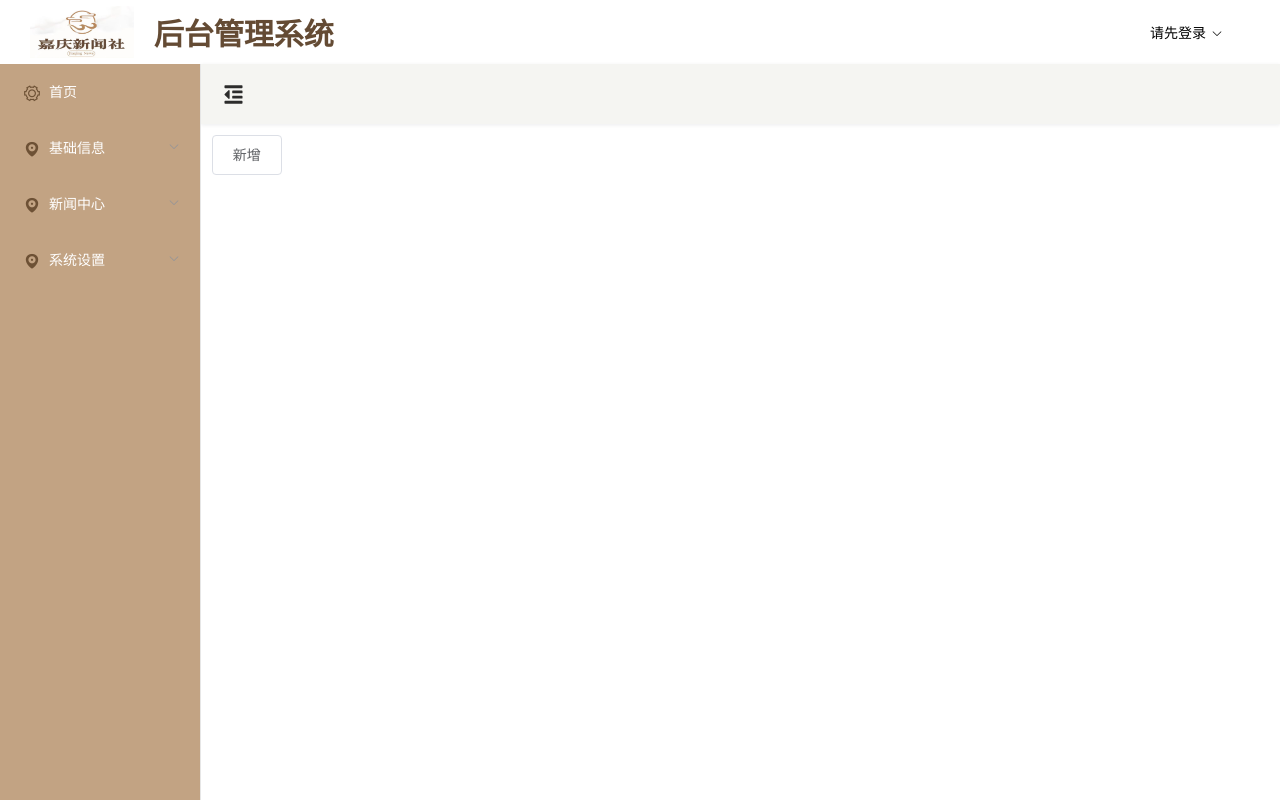
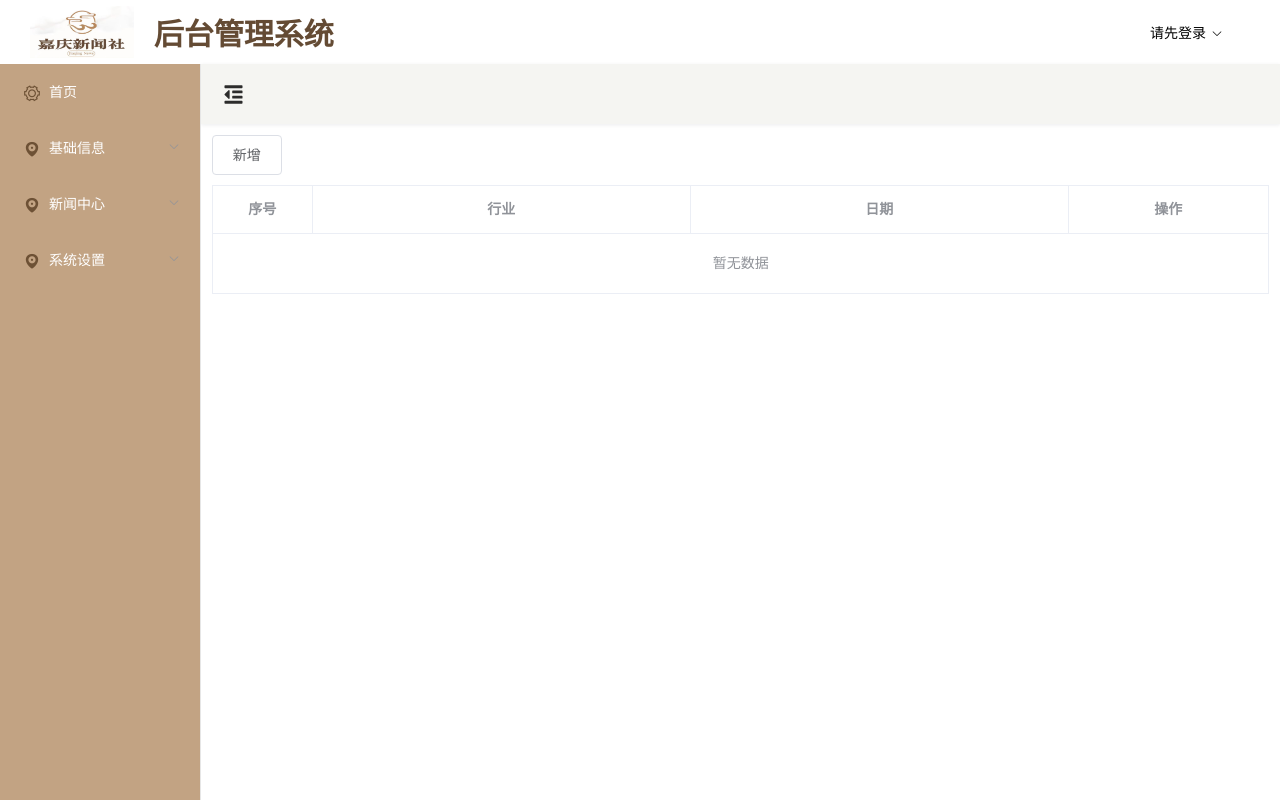
Before and after one commit to laijiaq/biy, a Vue app: page /sys in a window 1280 px wide. Built offline with nearby package versions, Linux system fonts and the light colour scheme; the HTML template or start-up script is replaced by a standard one.

Commit message:
创建了图表

```diff
--- a/src/views/sys/index.vue
+++ b/src/views/sys/index.vue
@@ -1,15 +1,56 @@
 <template>
     <div class="sys">
-        <el-button>新增</el-button>
+        <el-button @click="addinfo()">新增</el-button>
+        <el-table :data="tableData" border fit style="width: 100%; margin-top: 10px;">
+            <el-table-column align="center" type="index" width="100" label="序号">
+            </el-table-column>
+            <el-table-column align="center" prop="date" label="行业" >
+            </el-table-column>
+            <el-table-column align="center" prop="name" label="日期" >
+            </el-table-column>
+            <el-table-column align="center" label="操作" width="200">
+                <template slot-scope="scope">
+                    <el-button size="mini">编辑</el-button>
+                    <el-button size="mini" type="danger" @click="handDelete(scope)">删除</el-button>
+                </template>
+            </el-table-column>
+        </el-table>
+
+        <el-dialog title="新增行业分类" :visible.sync="centerDialogVisible" width="40%" center>
+
+            <el-form :label-position="right" label-width="80px" :model="addIndustry">
+                <el-form-item label="行业名称">
+                    <el-input v-model="addIndustry.name"></el-input>
+                </el-form-item>
+            </el-form>
+
+            <span slot="footer" class="dialog-footer">
+                <el-button @click="centerDialogVisible = false">取 消</el-button>
+                <el-button type="primary" @click="centerDialogVisible = false">确 定</el-button>
+            </span>
+        </el-dialog>
+
     </div>
 </template>
 <script>
 export default {
     data() {
         return {
-
+            tableData:[],
+            centerDialogVisible:false,
+            addIndustry:{
+                name:''
+            }
         }
     },
+    methods:{
+        handDelete(){
+
+        },
+        addinfo(){
+            this.centerDialogVisible = true
+        }
+    }
 }
 </script>
 <style>
```
